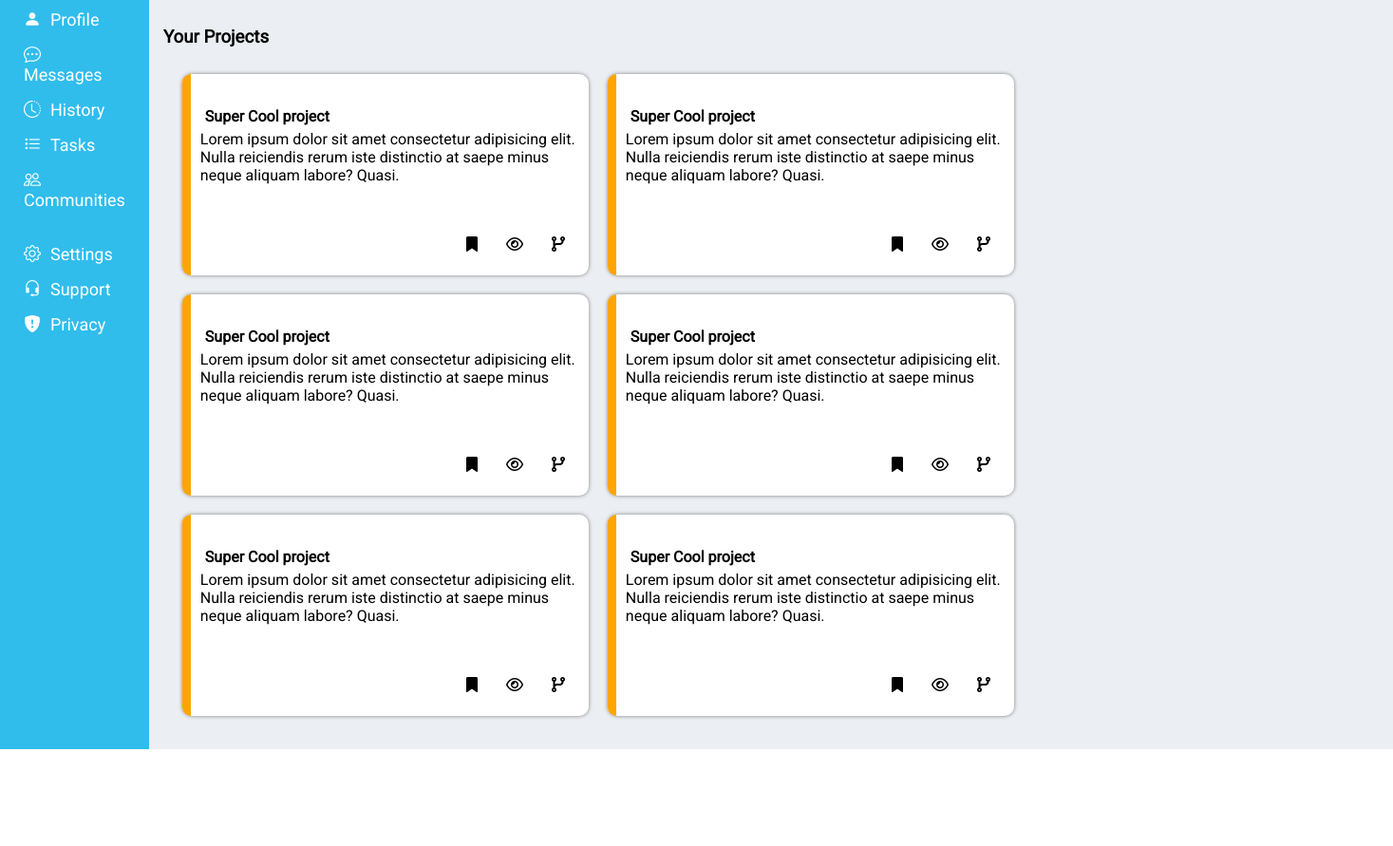
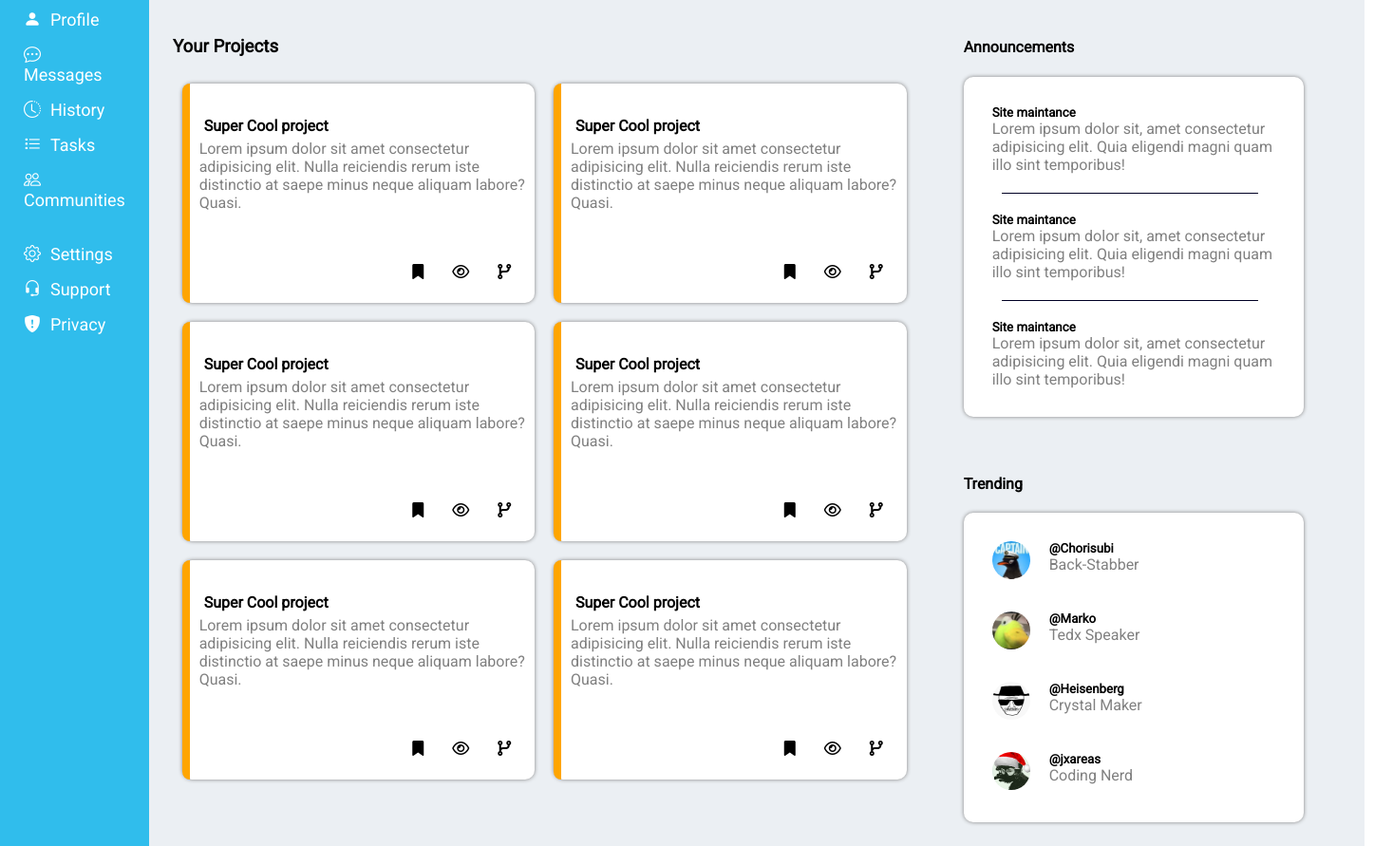
Before and after one commit to nandakishore00/Admin-dashboard, a website: page index.html in a window 1280 px wide. Shown: the part 171-1062 px from the top of the page at 95% size, 1467 px wide, since content can reach past the window. Before the commit the page ends 960 px from the top, so only its background shows below. Drawn offline with nearby package versions, Linux system fonts and the light colour scheme.

Commit message:
update Trending section

```diff
--- a/index.css
+++ b/index.css
@@ -119,12 +119,13 @@ input[type='button']:hover{
     grid-column: 2/8;
     flex-grow:1;
     width:100vw;
-    padding:15px;
+    display: flex;
     font-family: 'Roboto', sans-serif;
 }
 .projects{
     margin: 10px;
     width:70%;
+    padding:15px
 }
 .hard-projects,.medium-projects,.simple-projects{
 display:flex;
@@ -153,6 +154,7 @@ display:flex;
 }
 .content{
  padding:0px 0px 50px 00px;
+ color:grey;
 }
 .footer{
     display: flex;
@@ -161,3 +163,22 @@ display:flex;
 .fa{
     margin:5px 15px;
 }
+
+.Updates{
+    width:40%;
+}
+.announcements,.trending{
+    margin: 10px;
+    padding: 15px;
+
+}
+h5{
+    margin:0px;
+}
+.information{
+    background-color: white;
+    box-shadow: 0px 0px 4px 0px grey;
+    border-radius:10px;
+    padding:30px;
+    width:75%
+}
--- a/index.html
+++ b/index.html
@@ -61,9 +61,10 @@
                     </div>
                 </div>
             </div>
+
             <div class="project-cards">
-                <h3>Your Projects</h3>
                 <div class="projects">
+                    <h3>Your Projects</h3>
                     <div class="hard-projects">
                         <div class="card-items">
                             <div class="colour">
@@ -157,6 +158,62 @@
                 </div>
                 <div class="Updates">
 
+                    <div class="announcements">
+                        <h4>Announcements</h4>
+                        <div class="information">
+                            <h5>Site maintance</h5>
+                            <span style="color:grey">Lorem ipsum dolor sit, amet consectetur adipisicing elit. Quia eligendi magni quam illo sint temporibus!</span>
+                            <hr size="1" width="90%" color="rgb(235, 239, 243);" style="margin:20px 10px">
+                            <h5>Site maintance</h5>
+                            <span style="color:grey">Lorem ipsum dolor sit, amet consectetur adipisicing elit. Quia eligendi magni quam illo sint temporibus!</span>
+                            <hr size="1" width="90%" color="rgb(235, 239, 243);" style="margin:20px 10px">
+                            <h5>Site maintance</h5>
+                            <span style="color:grey">Lorem ipsum dolor sit, amet consectetur adipisicing elit. Quia eligendi magni quam illo sint temporibus!</span>
+                        </div>
+                    </div>
+                    <div class="trending">
+                        <h4>Trending</h4>
+                        <div class="information">
+                            <div style="display:flex;margin-bottom:30px">
+                                <div>
+                                    <img src="jio.jpeg" style= "width:40px;height:40px;border-radius:50%">
+                                </div>
+                                <div style="margin-left:20px">
+                                    <h5>@Chorisubi</h5>
+                                    <span style="color:grey">Back-Stabber</span>
+                                </div>
+                            </div>
+                            <div style="display:flex;margin-bottom:30px">
+                                <div>
+                                    <img src="duck.jpg" style= "width:40px;height:40px;border-radius:50%">
+                                </div>
+                                <div style="margin-left:20px">
+                                    <h5>@Marko</h5>
+                                    <span style="color:grey">Tedx Speaker</span>
+                                </div>
+                            </div>
+
+                            <div style="display:flex;margin-bottom:30px">
+                                <div>
+                                    <img src="heisen.jpeg" style= "width:40px;height:40px;border-radius:50%">
+                                </div>
+                                <div style="margin-left:20px">
+                                    <h5>@Heisenberg</h5>
+                                    <span style="color:grey">Crystal Maker</span>
+                                </div>
+                            </div>
+
+                            <div style="display:flex;">
+                                <div>
+                                    <img src="jon.jpeg" style= "width:40px;height:40px;border-radius:50%">
+                                </div>
+                                <div style="margin-left:20px">
+                                    <h5>@jxareas</h5>
+                                    <span style="color:grey">Coding Nerd</span>
+                                </div>
+                            </div>
+                        </div>
+                    </div>
                 </div>
             </div>
         </div>
```
Also changed, not shown: duck.jpg (added), heisen.jpeg (added), jio.jpeg (added), jon.jpeg (added).
